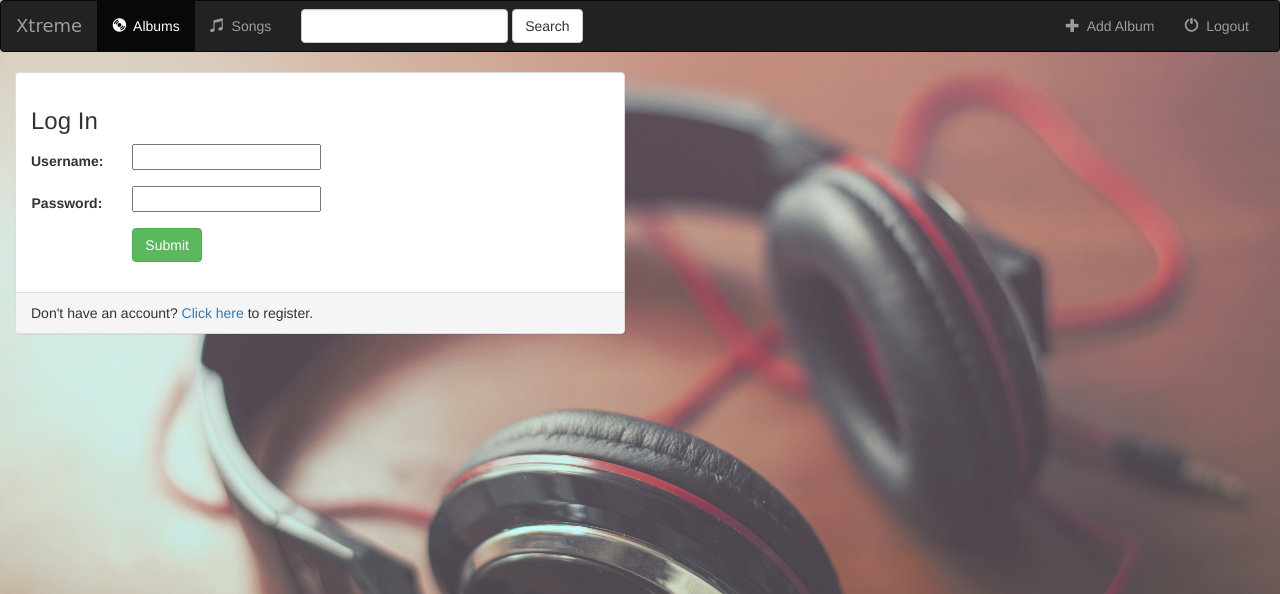
After one commit to shivanjalikhare/XtremeMusic, a Django app: page /music/login_user/ in a window 1280 px wide. The commit adds this page. Shown: the top 594 px of the page. Run offline with Django 3.2, Linux system fonts and the light colour scheme; some libraries are stand-ins or nearby versions.

Commit message:
logout function added

```diff
--- a/music/templates/music/base.html
+++ b/music/templates/music/base.html
@@ -52,7 +52,7 @@
 					</a>
 				</li>
 				<li class="" >
-					<a href="#">
+					<a href="{% url 'music:logout_user' %}">
 						<span class="glyphicon glyphicon-off" aria-hidden="true"></span>&nbsp; Logout
 					</a>
 				</li>
--- /dev/null
+++ b/music/templates/music/login.html
@@ -0,0 +1,50 @@
+{% extends 'music/base.html' %}
+{% block title %}Log In{% endblock %}
+
+
+{% block body %}
+<div class="container-fluid">
+
+    <div class="row">
+        <div class="col-sm-12 col-md-6">
+            <div class="panel panel-default">
+                <div class="panel-body">
+                    <h3>Log In</h3>
+                    {% if error_message %}
+                        <p><strong>{{ error_message }}</strong></p>
+                    {% endif %}
+                    <form class="form-horizontal" role="form" action="{% url 'music:login_user'%}" method="post" enctype="multipart/form-data">
+                        {% csrf_token %}
+                        <div class="form-group">
+                            <label class="control-label col-sm-2" for="id_username">
+                                Username:
+                            </label>
+                            <div class="col-sm-10">
+                                <input id="id_username" maxlength="30" name="username" type="text">
+                            </div>
+                        </div>
+                        <div class="form-group">
+                            <label class="control-label col-sm-2" for="id_password">
+                                Password:
+                            </label>
+                            <div class="col-sm-10">
+                                <input id="id_password" maxlength="30" name="password" type="password">
+                            </div>
+                        </div>
+                        <div class="form-group">
+                            <div class="col-sm-offset-2 col-sm-10">
+                                <button type="submit" class="btn btn-success">Submit</button>
+                            </div>
+                        </div>
+                    </form>
+                </div>
+                <div class="panel-footer">
+                    Don't have an account? <a href="{% url 'music:register' %}">Click here</a> to register.
+                </div>
+            </div>
+        </div>
+    </div>
+
+</div>
+
+{% endblock %}
--- a/music/urls.py
+++ b/music/urls.py
@@ -21,4 +21,8 @@ urlpatterns = [
     #/music/album/2/ delete
     re_path(r'album/(?P<pk>[0-9]+)/delete/$', views.AlbumDelete.as_view(), name='album-delete'),
 
+    re_path(r'^logout_user/$', views.logout_user, name='logout_user'),
+
+    re_path(r'^login_user/$', views.login_user, name='login_user'),
+
 ]
--- a/music/views.py
+++ b/music/views.py
@@ -6,6 +6,7 @@ from django.contrib.auth import authenticate, login
 from .models import Album
 from django.views.generic import View
 from .forms import UserForm
+from django.contrib.auth import logout
 
 class IndexView(generic.ListView):
 	template_name = 'music/index.html'
@@ -65,3 +66,28 @@ class UserFormView(View):
 				return redirect('music:index')
 
 		return render(request, self.template_name, {'form': form})
+
+
+def logout_user(request):
+    logout(request)
+    form = UserForm(request.POST or None)
+    context = {
+        "form": form,
+    }
+    return render(request, 'music/login.html', context)
+
+def login_user(request):
+    if request.method == "POST":
+        username = request.POST['username']
+        password = request.POST['password']
+        user = authenticate(username=username, password=password)
+        if user is not None:
+            if user.is_active:
+                login(request, user)
+                albums = Album.objects.filter(user=request.user)
+                return render(request, 'music/index.html', {'albums': albums})
+            else:
+                return render(request, 'music/login.html', {'error_message': 'Your account has been disabled'})
+        else:
+            return render(request, 'music/login.html', {'error_message': 'Invalid login'})
+    return render(request, 'music/login.html')
```
